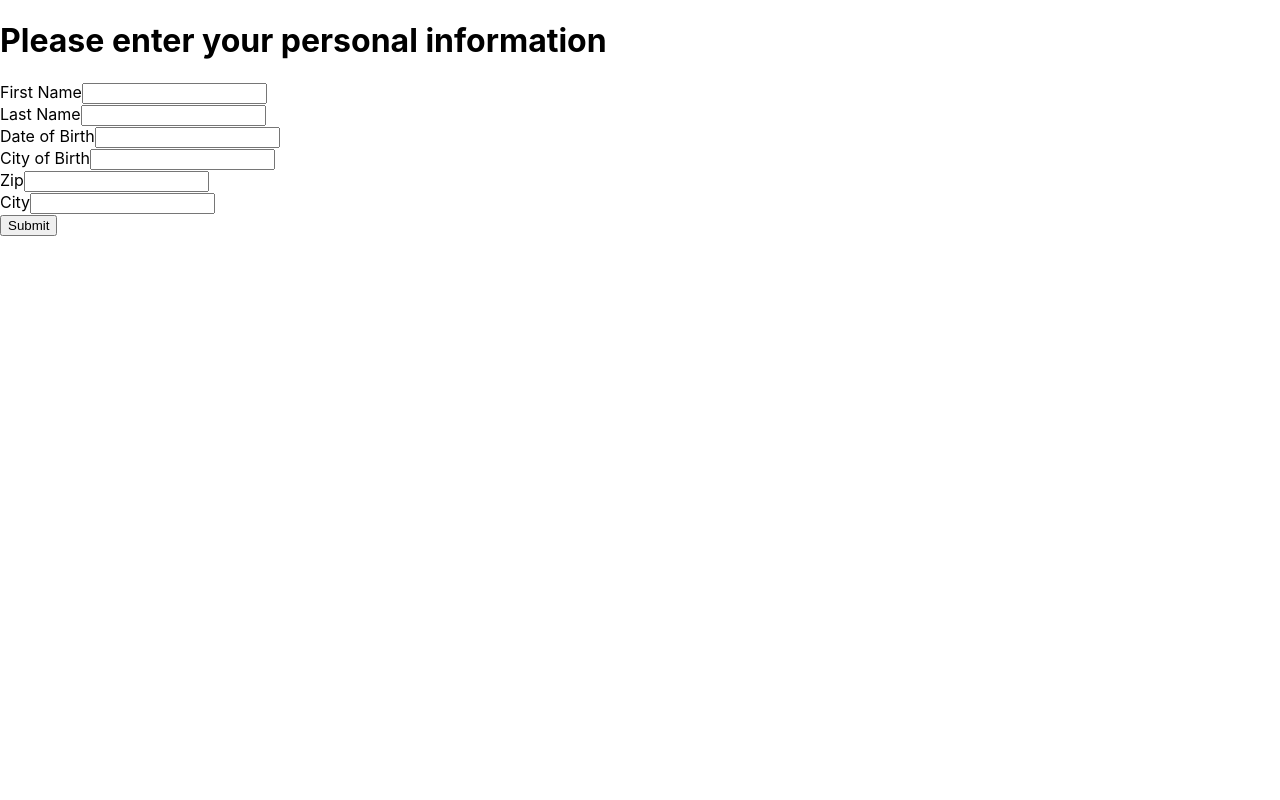
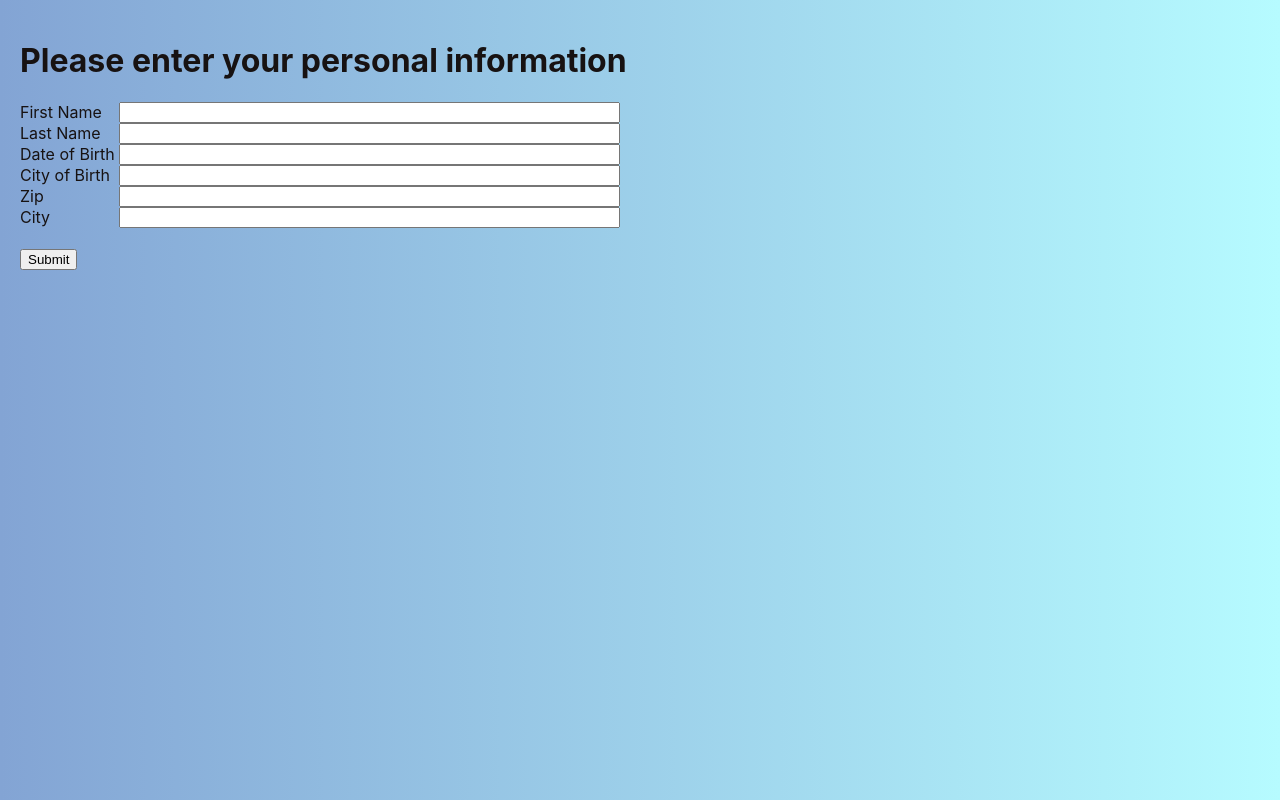
Before and after one commit to mmaruniak/s-rji-hacker-stories, a React (Create React App) app: page / in a window 1280 px wide. Shown: the top 800 px of the page. Built offline with nearby package versions, Linux system fonts and the light colour scheme.

Commit message:
Some flex styling

```diff
--- a/src/App.css
+++ b/src/App.css
@@ -1,38 +1,23 @@
-.App {
-  text-align: center;
+.container {
+  height: 100vw;
+  padding: 20px;
+  background: #83a4d4; /* fallback for old browsers */
+  background: linear-gradient(to left, #b6fbff, #83a4d4);
+  color: #171212;
+}
+.labelInput {
+  display: flex;
+  width: 600px;
 }
 
-.App-logo {
-  height: 40vmin;
-  pointer-events: none;
+.labelInput label {
+  flex: 1;
 }
 
-@media (prefers-reduced-motion: no-preference) {
-  .App-logo {
-    animation: App-logo-spin infinite 20s linear;
-  }
+.labelInput input {
+  flex: 5;
 }
 
-.App-header {
-  background-color: #282c34;
-  min-height: 100vh;
-  display: flex;
-  flex-direction: column;
-  align-items: center;
-  justify-content: center;
-  font-size: calc(10px + 2vmin);
-  color: white;
+.buttonInput {
+  margin-top: 20px;
 }
-
-.App-link {
-  color: #61dafb;
-}
-
-@keyframes App-logo-spin {
-  from {
-    transform: rotate(0deg);
-  }
-  to {
-    transform: rotate(360deg);
-  }
-}
```
